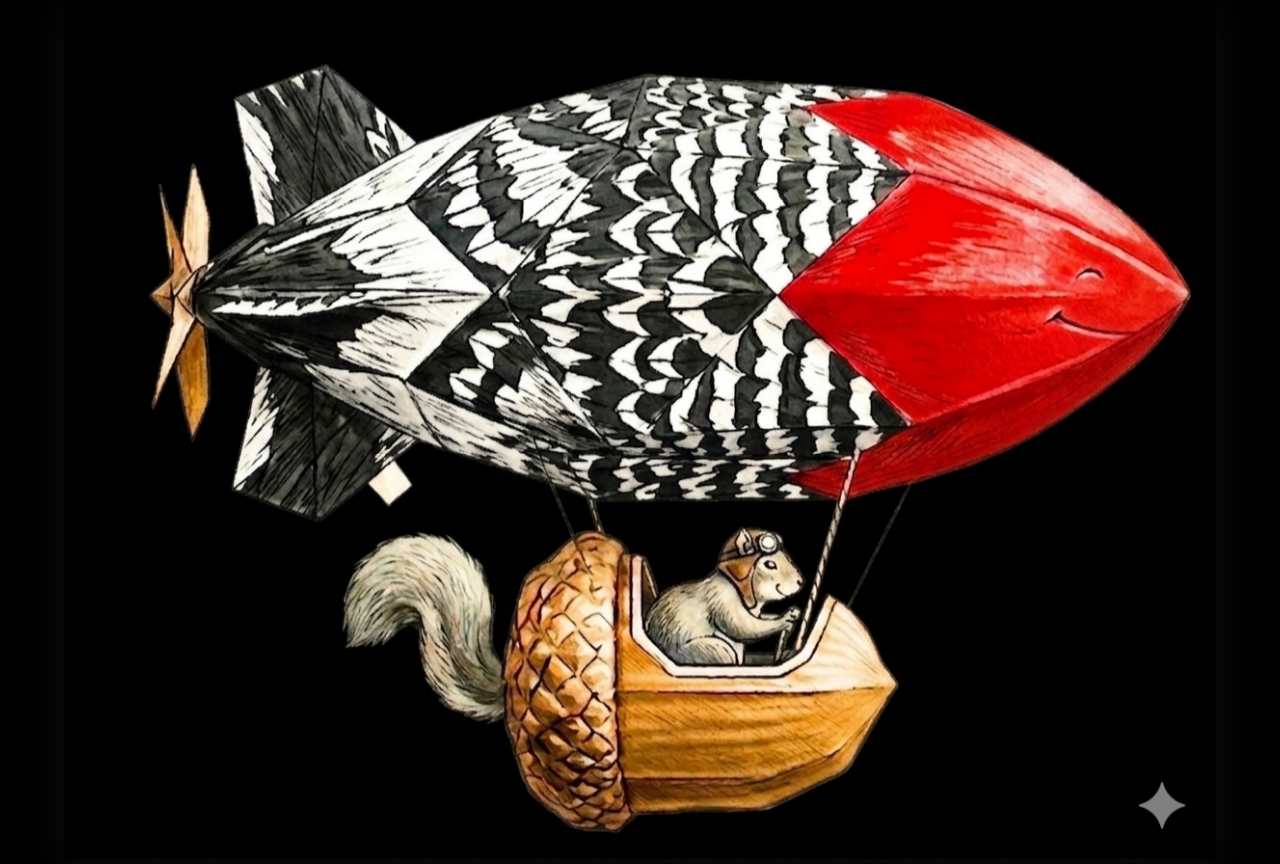
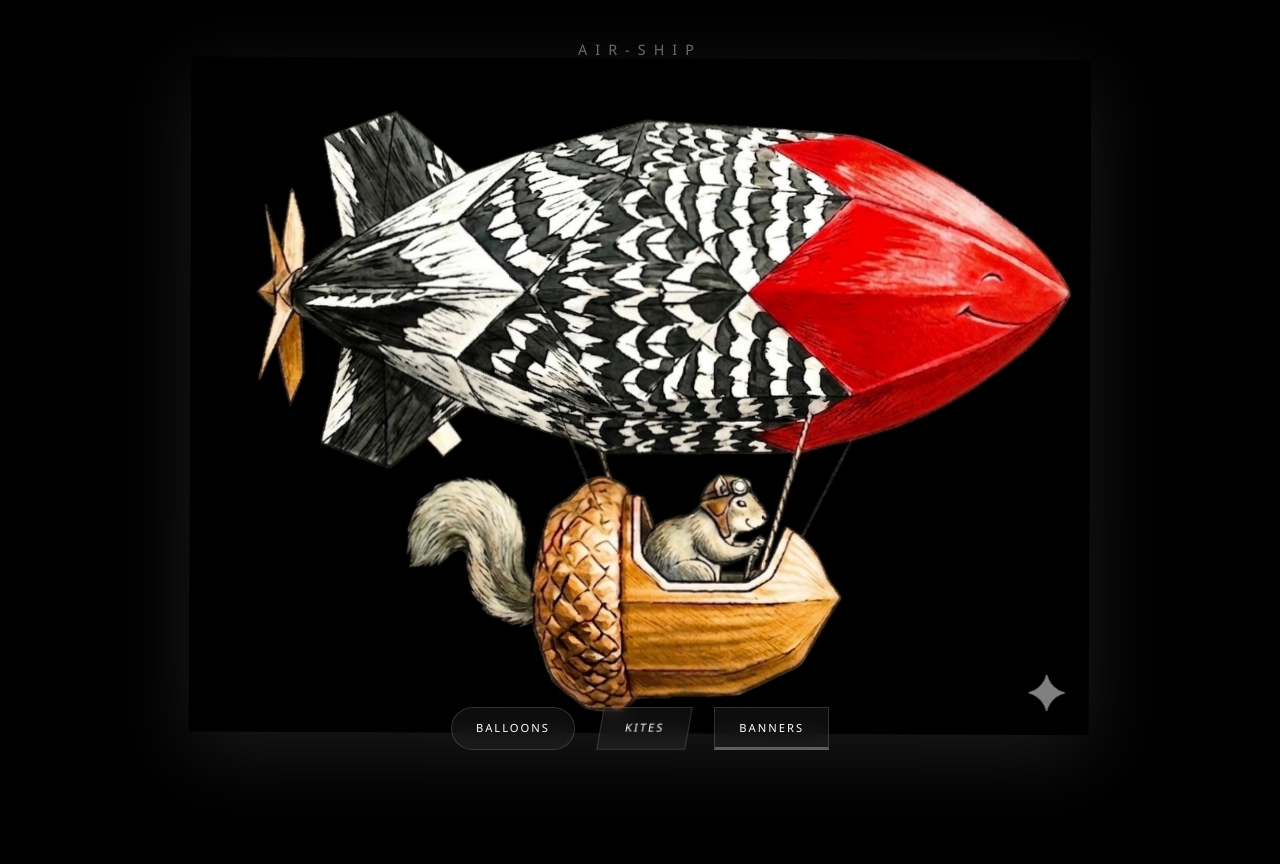
Before and after one commit to ithacaben-design/Air-ship, a plain HTML site: page index.html in a window 1280 px wide. After the commit the page ends 800 px from the top, so only its background shows below. Drawn offline with Linux system fonts and the light colour scheme.

Commit message:
Update index.html

```diff
--- a/index.html
+++ b/index.html
@@ -3,52 +3,99 @@
 <head>
     <meta charset="UTF-8">
     <meta name="viewport" content="width=device-width, initial-scale=1.0, maximum-scale=1.0, user-scalable=no">
-    <title>Air-ship Showcase</title>
+    <title>Air-ship Simulator</title>
     <style>
-        * {
-            margin: 0;
-            padding: 0;
-            box-sizing: border-box;
-        }
+        /* Base Setup */
+        * { margin: 0; padding: 0; box-sizing: border-box; }
         body {
-            background-color: #000; /* Deep black background */
+            background-color: #000;
             display: flex;
             flex-direction: column;
             align-items: center;
             justify-content: center;
             min-height: 100vh;
             overflow: hidden;
+            font-family: 'Segoe UI', Tahoma, sans-serif;
         }
+
+        /* The Air-ship */
+        h1 {
+            position: absolute;
+            top: 40px;
+            color: rgba(255, 255, 255, 0.4);
+            font-weight: 200;
+            letter-spacing: 8px;
+            text-transform: uppercase;
+            font-size: 0.9rem;
+        }
+
         .art-container {
             width: 100%;
             display: flex;
             justify-content: center;
-            /* Animation for a gentle floating effect */
             animation: float 6s ease-in-out infinite;
         }
+
         img {
-            width: 90vw;
-            max-width: 1200px;
-            height: auto;
-            display: block;
-            /* Soft shadow to give depth against the black */
-            filter: drop-shadow(0 10px 20px rgba(255, 255, 255, 0.05));
-        }
-        h1 {
-            position: absolute;
-            top: 40px;
-            color: rgba(255, 255, 255, 0.6);
-            font-family: 'Segoe UI', Tahoma, Geneva, Verdana, sans-serif;
-            font-weight: 200;
-            letter-spacing: 6px;
-            text-transform: uppercase;
-            font-size: 1rem;
-            pointer-events: none;
+            width: 85vw;
+            max-width: 900px;
+            filter: drop-shadow(0 20px 40px rgba(255, 255, 255, 0.1));
         }
 
+        /* --- THE THEMED BUTTONS --- */
+        .nav-menu {
+            position: absolute;
+            bottom: 50px;
+            display: flex;
+            gap: 25px;
+        }
+
+        .sim-btn {
+            background: rgba(255, 255, 255, 0.05);
+            border: 1px solid rgba(255, 255, 255, 0.15);
+            backdrop-filter: blur(10px);
+            color: white;
+            padding: 12px 24px;
+            text-transform: uppercase;
+            font-size: 0.7rem;
+            letter-spacing: 2px;
+            cursor: pointer;
+            transition: all 0.3s ease;
+            position: relative;
+            text-decoration: none;
+        }
+
+        /* 1. Balloon Style (Rounded) */
+        .btn-balloon { border-radius: 50px; }
+        .btn-balloon:hover {
+            background: rgba(255, 100, 100, 0.2);
+            transform: translateY(-10px); /* Lifts up like a balloon */
+        }
+
+        /* 2. Kite Style (Diamond-ish) */
+        .btn-kite { transform: skewX(-10deg); }
+        .btn-kite:hover {
+            transform: skewX(-10deg) rotate(5deg);
+            background: rgba(100, 200, 255, 0.2);
+        }
+
+        /* 3. Banner Style (Hanging) */
+        .btn-banner { border-bottom: 3px solid rgba(255, 255, 255, 0.3); }
+        .btn-banner:hover {
+            background: rgba(255, 255, 255, 0.1);
+            border-bottom-color: #ffcc00; /* Gold "Banner" trim */
+        }
+
+        /* Animation */
         @keyframes float {
-            0%, 100% { transform: translateY(0px); }
-            50% { transform: translateY(-20px); }
+            0%, 100% { transform: translateY(0px) rotate(0deg); }
+            50% { transform: translateY(-20px) rotate(1deg); }
+        }
+
+        /* Mobile Adjustments */
+        @media (max-width: 600px) {
+            .nav-menu { flex-direction: column; bottom: 30px; gap: 10px; }
+            .sim-btn { width: 150px; text-align: center; }
         }
     </style>
 </head>
@@ -57,8 +104,14 @@
     <h1>Air-ship</h1>
 
     <div class="art-container">
-        <!-- Updated filename from your repository -->
         <img src="1774454560922.png" alt="Air-ship Illustration">
+    </div>
+
+    <!-- Themed Interface -->
+    <div class="nav-menu">
+        <a href="#" class="sim-btn btn-balloon">Balloons</a>
+        <a href="#" class="sim-btn btn-kite">Kites</a>
+        <a href="#" class="sim-btn btn-banner">Banners</a>
     </div>
 
 </body>
```
